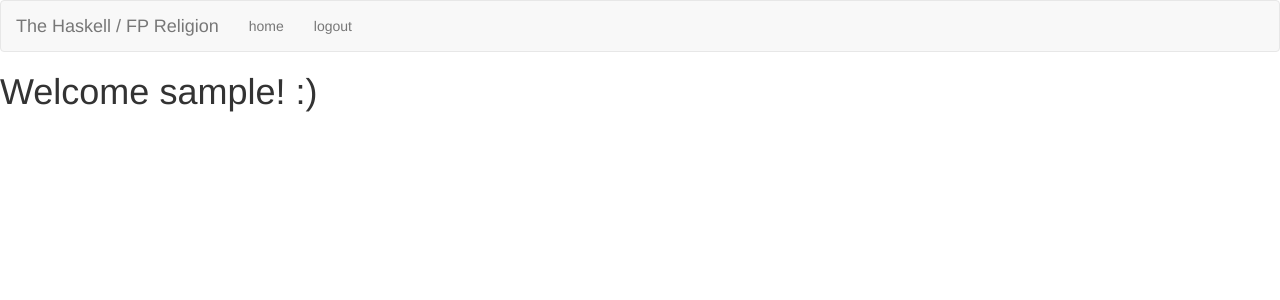
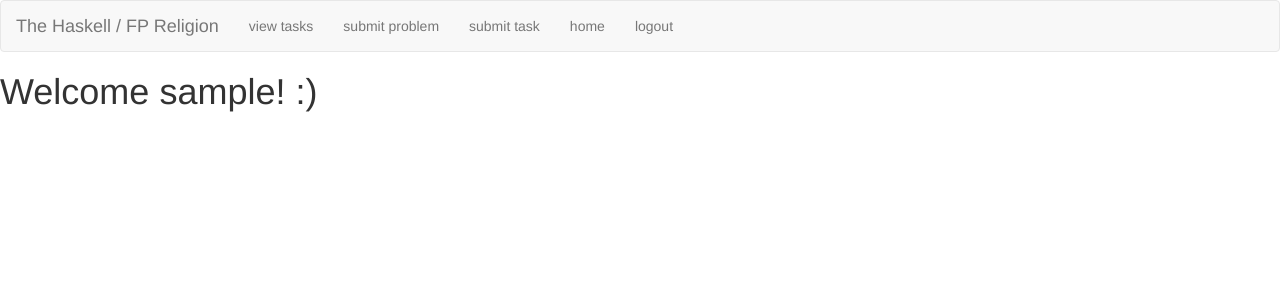
Before and after one commit to googleson78/web-project, a PHP site: page /index.php in a window 1280 px wide. Shown: the top 300 px of the page. Run offline with PHP 8.4, Linux system fonts and the light colour scheme; the visitor is signed in with stand-in values (Sample User, id 1).

Commit message:
update navbar

```diff
--- a/php/navbar.php
+++ b/php/navbar.php
@@ -15,6 +15,11 @@
 		<!-- Collapsible Navbar -->
 		<div class="collapse navbar-collapse" id="example-1">
 			<ul class="nav navbar-nav">
+				<!-- TODO: show only when logged in -->
+				<li><a href="view/tasks.php">view tasks</a></li>
+				<li><a href="submit/problem.php">submit problem</a></li>
+				<li><a href="submit/task.php">submit task</a></li>
+
                 <?php if (isset($_SESSION['loggedin'])) {?>
 				    <li><a href="index.php">home</a></li>
 				    <li><a href="logout.php">logout</a></li>
```
